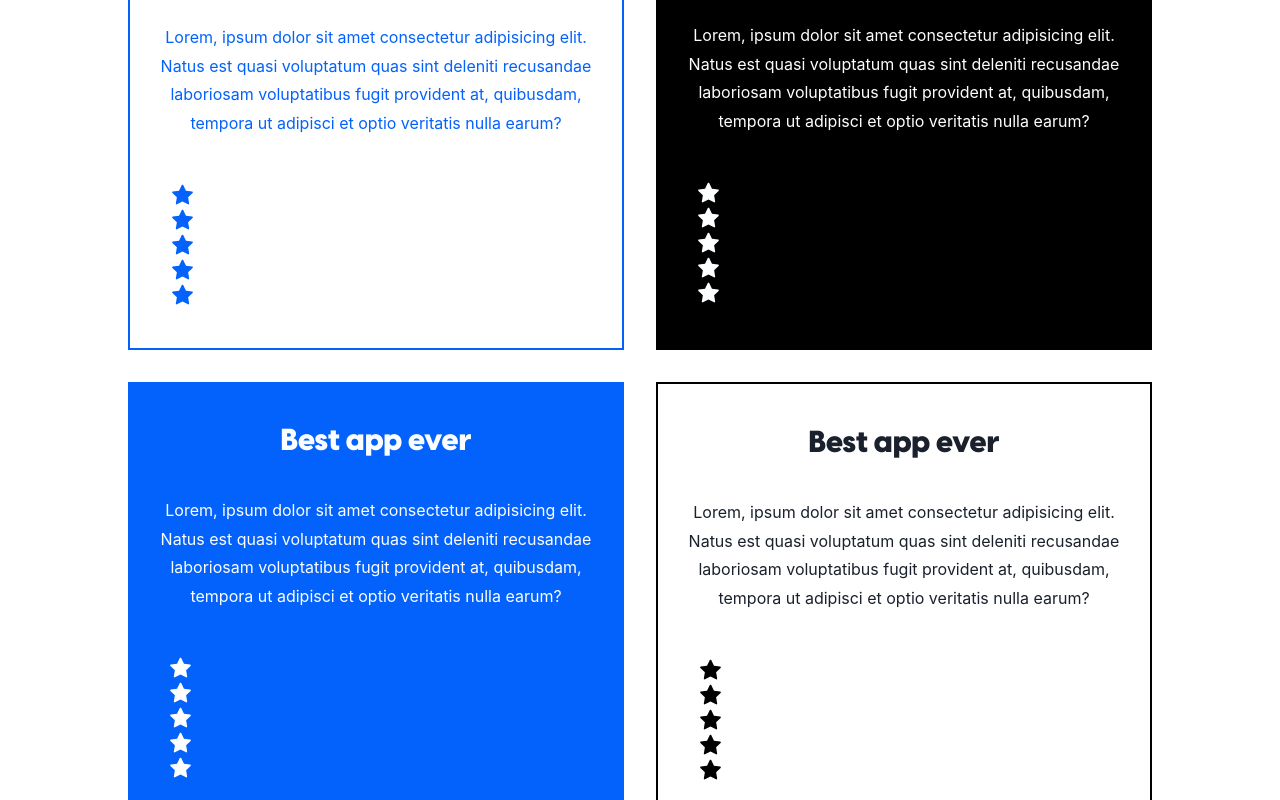
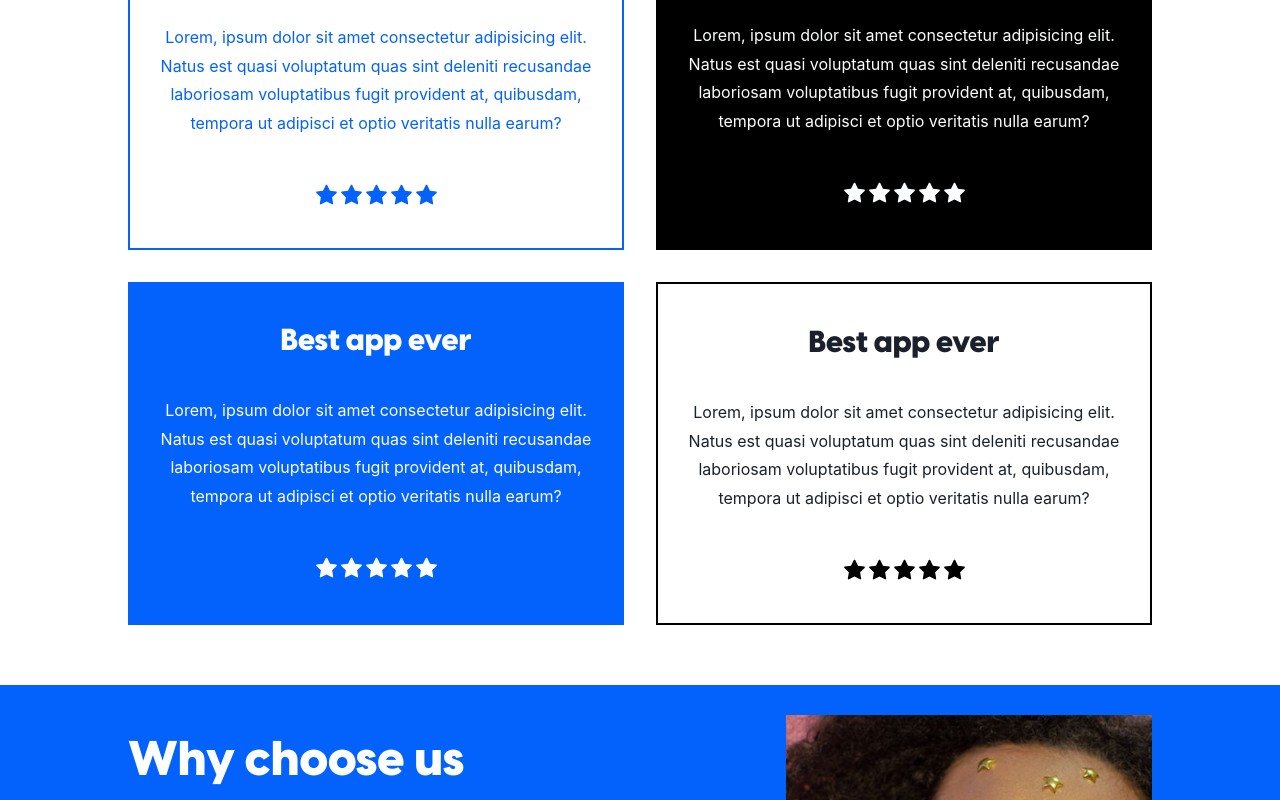
Before and after one commit to abrusu-collins/photoslaash, a Next.js app: page / in a window 1280 px wide. Shown: the part 1620-2420 px from the top of the page. Built offline with nearby package versions, Linux system fonts and the light colour scheme.

Commit message:
goood stuff

```diff
--- a/src/sass/_testimonies.scss
+++ b/src/sass/_testimonies.scss
@@ -23,6 +23,11 @@
       & .testimonial-text {
         margin: 40px 0 0 0;
       }
+      & .stars{
+        display:flex;
+        align-items: center;
+        justify-content: center;
+      }
     }
     & .grid1 {
       border: 2px solid $blue;
--- a/src/styles/index.css
+++ b/src/styles/index.css
@@ -201,6 +201,11 @@ nav ul {
 .testimonies .testimonials-inner div .testimonial-text {
   margin: 40px 0 0 0;
 }
+.testimonies .testimonials-inner div .stars {
+  display: flex;
+  align-items: center;
+  justify-content: center;
+}
 .testimonies .testimonials-inner .grid1 {
   border: 2px solid #0362fc;
   color: #0362fc;
```
Also changed, not shown: src/pages/single.js (+10 -0 lines).
